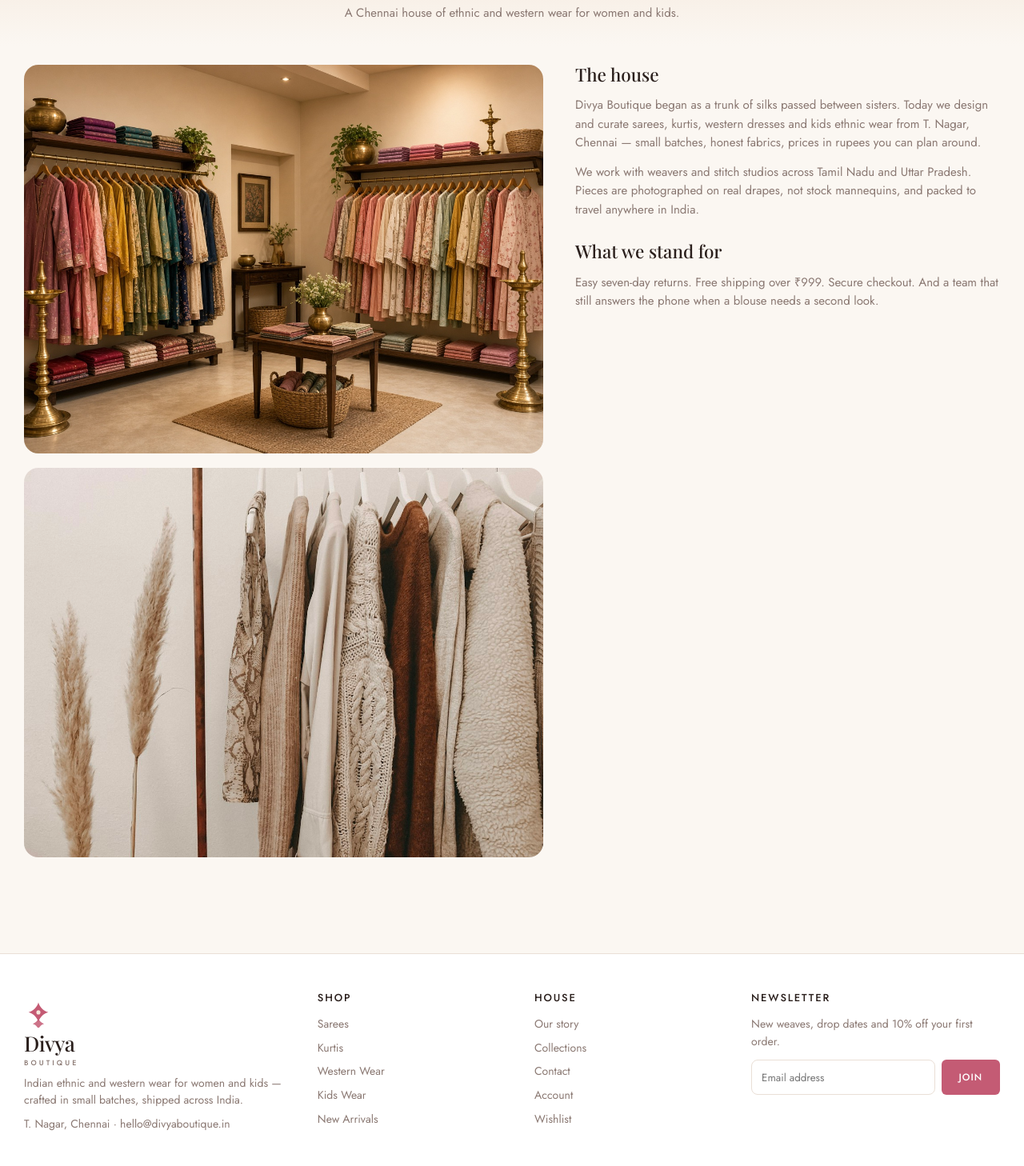
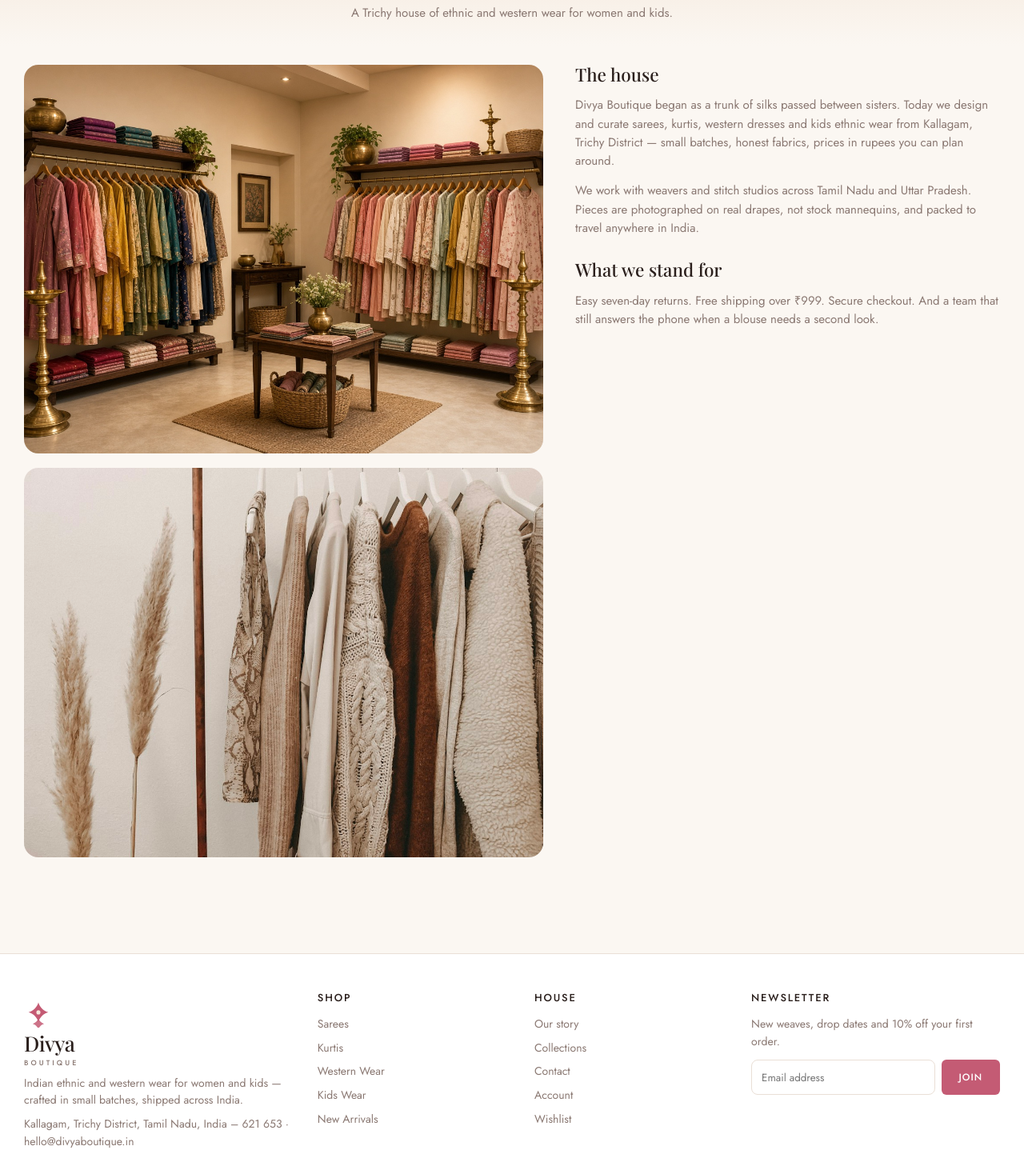
Before and after one commit to balachandarj-hash/divya-boutique, a React (Vite) app: page /about in a window 1280 px wide. Shown: the part 172-1630 px from the top of the page at 80% size. Built offline with nearby package versions, Linux system fonts and the light colour scheme; a web font is replaced by a local one.

Commit message:
Set store address to Kallagam, Trichy District, 621 653.

```diff
--- a/src/components/Footer.tsx
+++ b/src/components/Footer.tsx
@@ -24,7 +24,7 @@ export default function Footer() {
               Indian ethnic and western wear for women and kids — crafted in small batches, shipped
               across India.
             </p>
-            <p>T. Nagar, Chennai · hello@divyaboutique.in</p>
+            <p>Kallagam, Trichy District, Tamil Nadu, India – 621 653 · hello@divyaboutique.in</p>
           </div>
           <div>
             <h4>Shop</h4>
--- a/src/pages/About.tsx
+++ b/src/pages/About.tsx
@@ -6,7 +6,7 @@ export default function About() {
       <div className="page-hero">
         <div className="wrap">
           <h1>About Divya Boutique</h1>
-          <p>A Chennai house of ethnic and western wear for women and kids.</p>
+          <p>A Trichy house of ethnic and western wear for women and kids.</p>
         </div>
       </div>
       <div className="wrap about-grid">
@@ -22,7 +22,7 @@ export default function About() {
           <h2>The house</h2>
           <p style={{ margin: '14px 0', color: 'var(--muted)' }}>
             Divya Boutique began as a trunk of silks passed between sisters. Today we design and
-            curate sarees, kurtis, western dresses and kids ethnic wear from T. Nagar, Chennai —
+            curate sarees, kurtis, western dresses and kids ethnic wear from Kallagam, Trichy District —
             small batches, honest fabrics, prices in rupees you can plan around.
           </p>
           <p style={{ margin: '14px 0', color: 'var(--muted)' }}>
--- a/src/pages/Contact.tsx
+++ b/src/pages/Contact.tsx
@@ -40,7 +40,7 @@ export default function Contact() {
         </form>
         <div className="card">
           <h2 style={{ fontFamily: 'var(--sans)', fontSize: 18 }}>Atelier</h2>
-          <p className="meta-line">14, North Usman Road, T. Nagar, Chennai 600017</p>
+          <p className="meta-line">Kallagam, Trichy District, Tamil Nadu, India – 621 653</p>
           <p className="meta-line">hello@divyaboutique.in</p>
           <p className="meta-line">+91 44 4000 1288</p>
           <p className="meta-line">Tue–Sun · 11:00 am – 8:00 pm</p>
```
